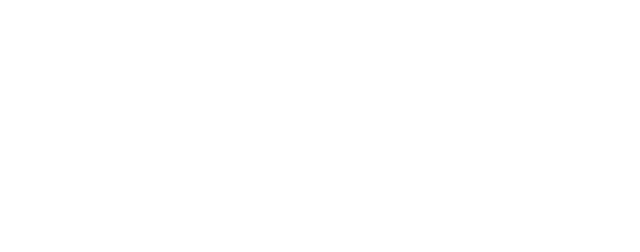
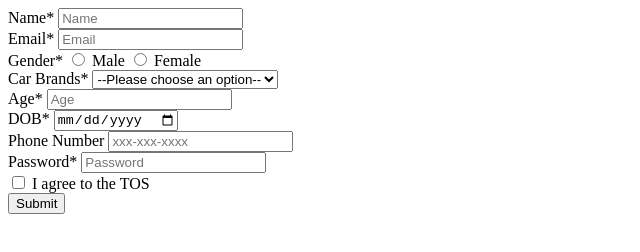
Before and after one commit to acciojob/signup-form-car-Abhishekkda, a website: page main.html in a window 1280 px wide. Shown: the whole page, without its empty margins (0-640 px from the left). Drawn offline with Linux system fonts and the light colour scheme.

Commit message:
created a submission

```diff
--- a/main.html
+++ b/main.html
@@ -8,6 +8,55 @@
 
 <body>
 	<!-- the entire body must be written by student -->
+	<form method="post" action="submit_form.php">
+    <div>
+      <label for="name">Name*</label>
+      <input type="text" id="name" name="name" placeholder="Name" required>
+    </div>
+    <div>
+      <label for="email">Email*</label>
+      <input type="email" id="email" name="email" placeholder="Email" required>
+    </div>
+    <div>
+      <label for="gender_m">Gender*</label>
+      <input type="radio" id="gender_m" name="gender" value="male" required>
+      <label for="gender_m">Male</label>
+      <input type="radio" id="gender_f" name="gender" value="female" required>
+      <label for="gender_f">Female</label>
+    </div>
+    <div>
+      <label for="cars">Car Brands*</label>
+      <select id="cars" name="cars" required>
+        <option value="" disabled selected>--Please choose an option--</option>
+        <option value="BMW">BMW</option>
+        <option value="Audi">Audi</option>
+        <option value="Mercedes">Mercedes</option>
+      </select>
+    </div>
+    <div>
+      <label for="age">Age*</label>
+      <input type="number" id="age" name="age" placeholder="Age" required>
+    </div>
+    <div>
+      <label for="dob">DOB*</label>
+      <input type="date" id="dob" name="dob" required>
+    </div>
+    <div>
+      <label for="tel">Phone Number</label>
+      <input type="tel" id="tel" name="tel" placeholder="xxx-xxx-xxxx">
+    </div>
+    <div>
+      <label for="password">Password*</label>
+      <input type="password" id="password" name="password" placeholder="Password" required>
+    </div>
+    <div>
+      <input type="checkbox" id="tos" name="tos" required>
+      <label for="tos">I agree to the TOS</label>
+    </div>
+    <div>
+      <input type="submit" value="Submit">
+    </div>
+  </form>
     <script type="text/javascript" src="./script.js">
 </script>
 
```
